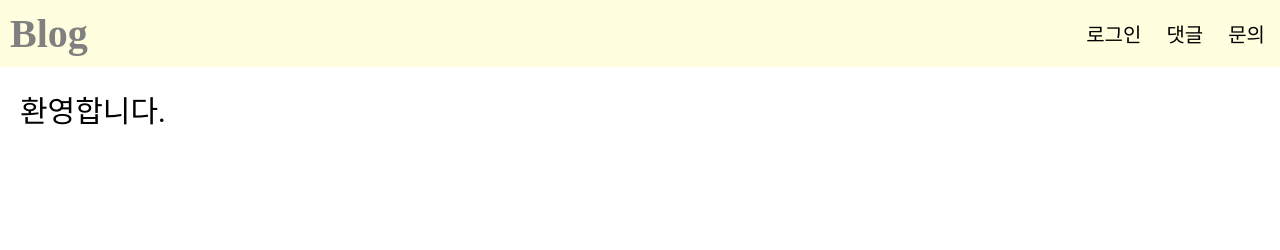
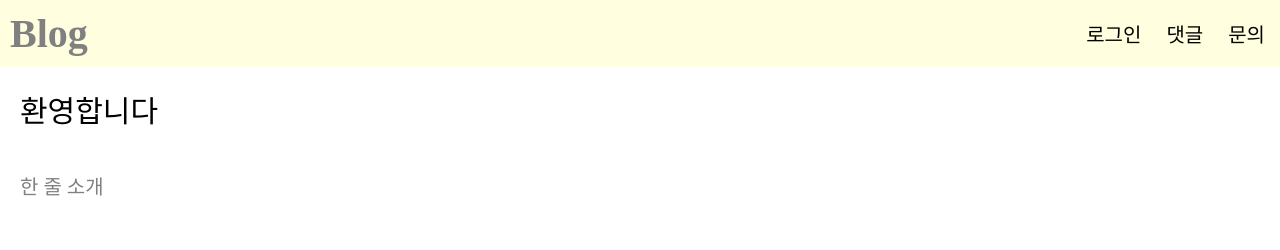
Before and after one commit to sunjaehi/pan, a React (Create React App) app: page / in a window 1280 px wide. Shown: the top 250 px of the page. Built offline with nearby package versions, Linux system fonts and the light colour scheme; a web font is replaced by a local one.

Commit message:
feat : 한줄소개 작성하기

```diff
--- a/src/page/HomePage.jsx
+++ b/src/page/HomePage.jsx
@@ -1,5 +1,6 @@
 import React from "react";
 import styled from "styled-components";
+import { Link } from "react-router-dom";
 
 const Container=styled.div`
     display:flex;
@@ -12,13 +13,20 @@ const MainText = styled.div`
     font-size:30px;
     margin:20px;
 `
+const SubText = styled(Link)`
+    font-size:20px;
+    color:grey;
+    margin:20px;
+    text-decoration:none;
+`
 function HomePage() {
     return (
         <Container>
-            <MainText>환영합니다.</MainText>
+            <MainText>환영합니다</MainText>
+            <SubText>한 줄 소개</SubText>
         </Container>
 
     );
 
 }
- export default HomePage;
+export default HomePage;
```
